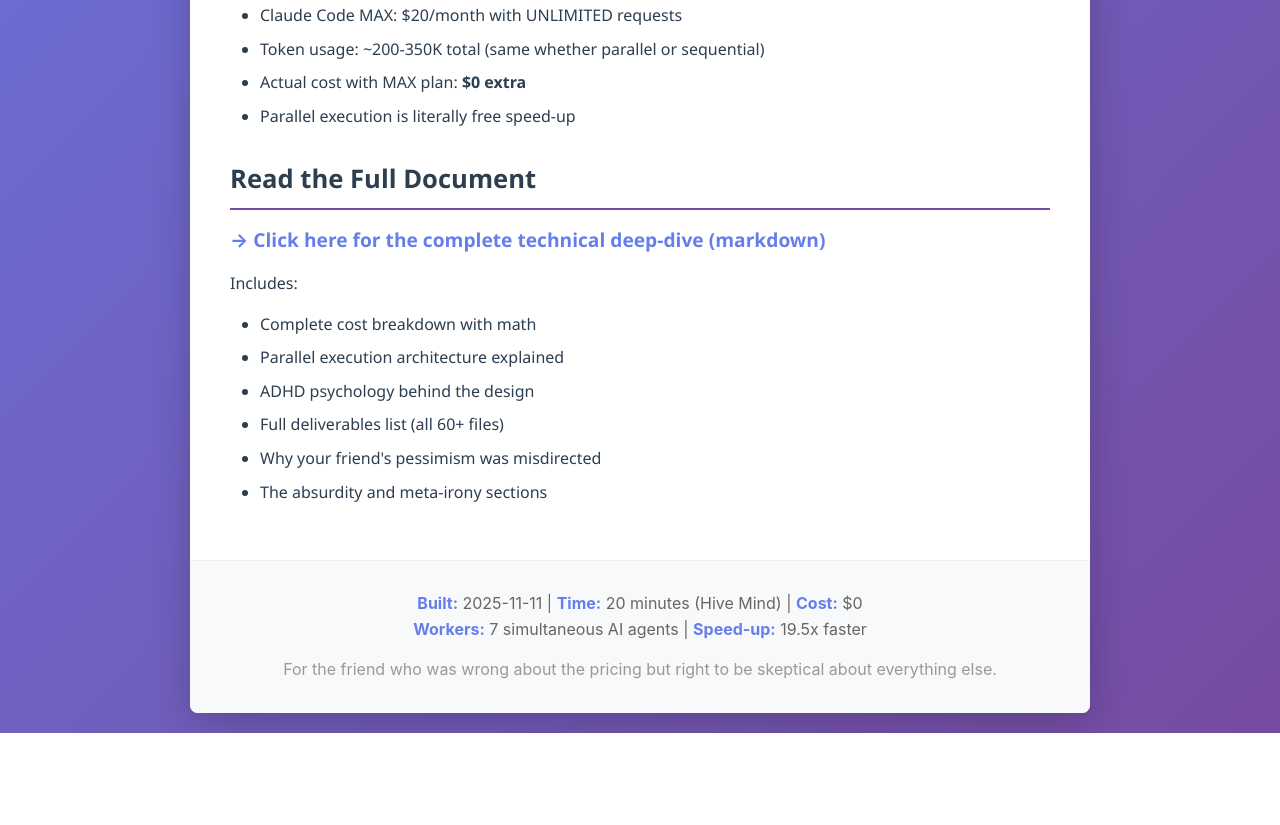
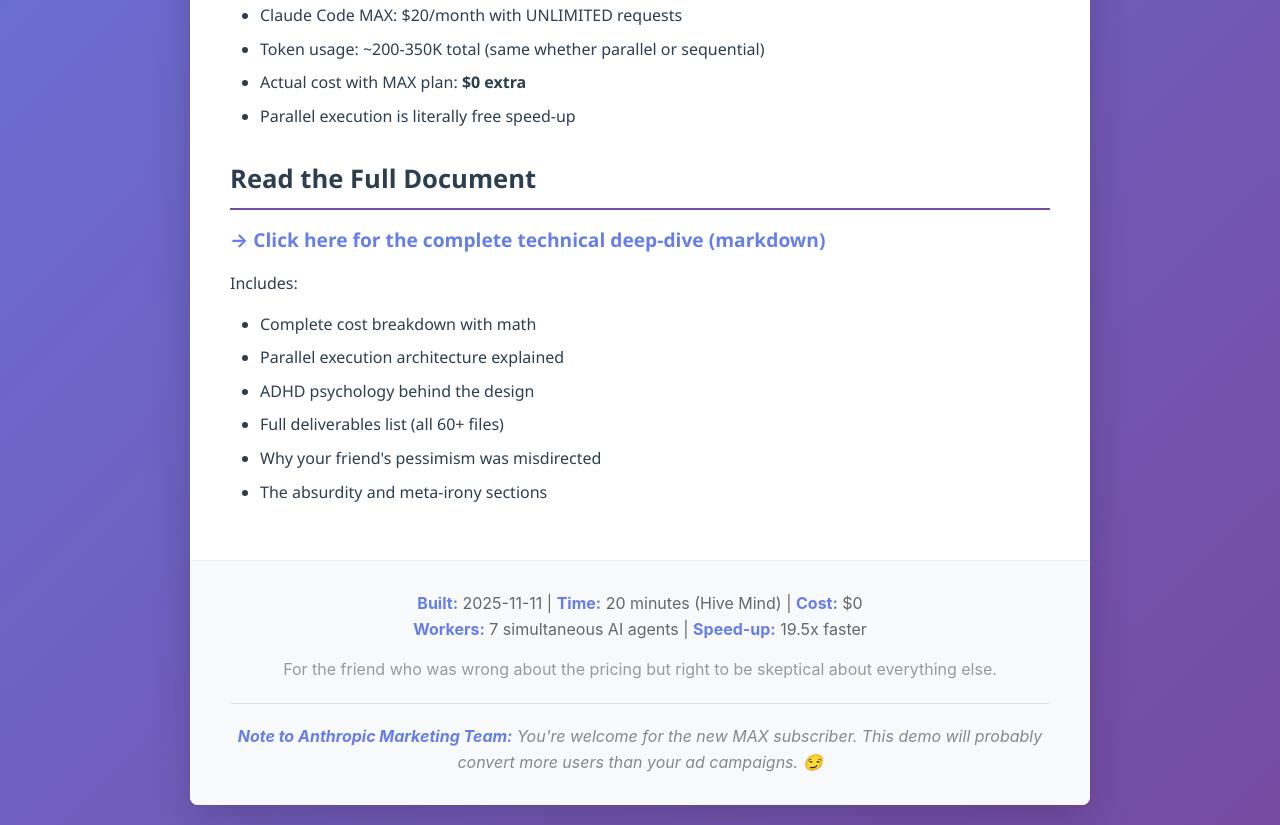
Before and after one commit to kubcii/adhd-parallel-agents-showcase, a plain HTML site: page index.html in a window 1280 px wide. Shown: the part 1089-1914 px from the top of the page. Before the commit the page ends 1822 px from the top, so only its background shows below. Drawn offline with Linux system fonts and the light colour scheme.

Commit message:
Add Anthropic marketing acknowledgment - accidental sales pitch

```diff
--- a/index.html
+++ b/index.html
@@ -201,6 +201,11 @@
             <p><strong>Built:</strong> 2025-11-11 | <strong>Time:</strong> 20 minutes (Hive Mind) | <strong>Cost:</strong> $0</p>
             <p><strong>Workers:</strong> 7 simultaneous AI agents | <strong>Speed-up:</strong> 19.5x faster</p>
             <p style="margin-top: 15px; color: #999;">For the friend who was wrong about the pricing but right to be skeptical about everything else.</p>
+            <hr style="border: none; border-top: 1px solid #ddd; margin: 20px 0;">
+            <p style="margin-top: 20px; font-style: italic; color: #888;">
+                <strong>Note to Anthropic Marketing Team:</strong> You're welcome for the new MAX subscriber.
+                This demo will probably convert more users than your ad campaigns. 😏
+            </p>
         </div>
     </div>
 </body>
```
